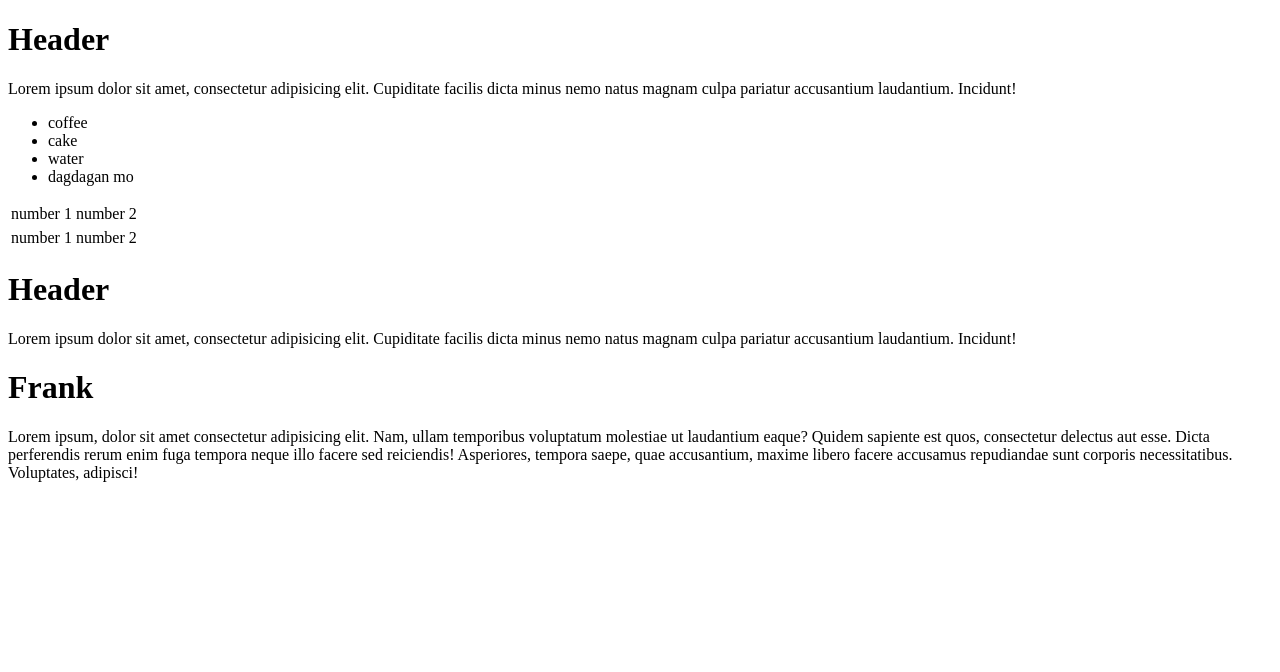
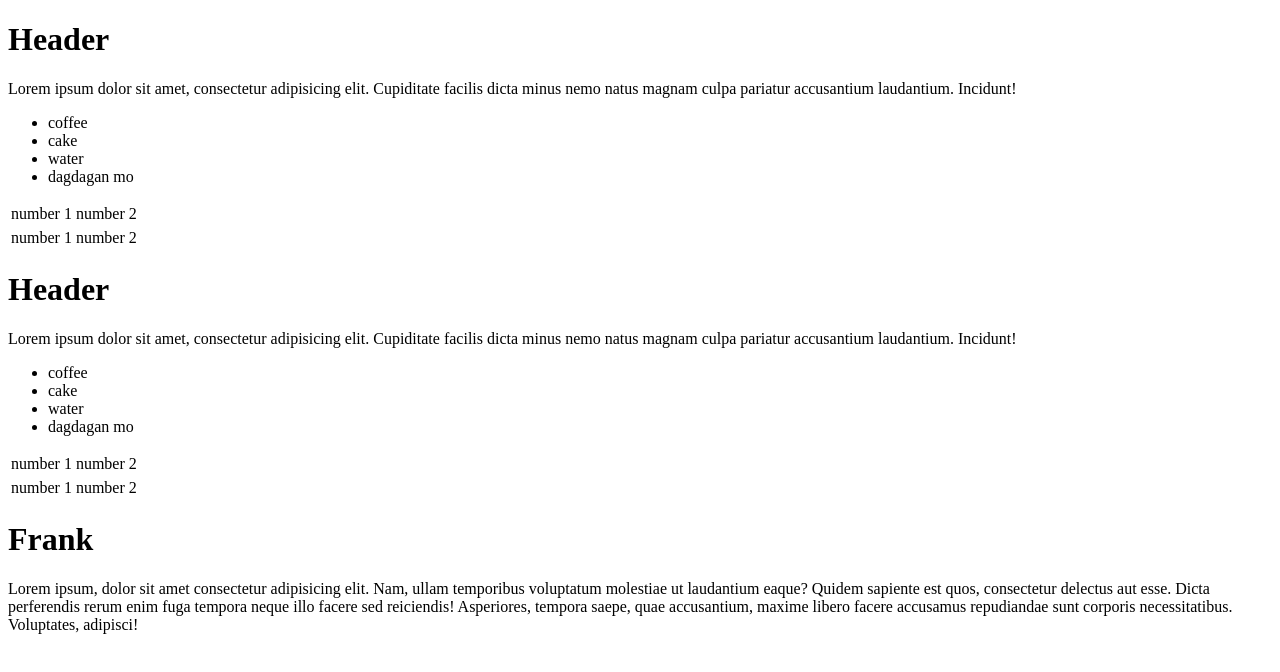
Before and after one commit to cxzeri00/collabs, a plain HTML site: page index.html in a window 1280 px wide. Drawn offline with Linux system fonts and the light colour scheme.

Commit message:
updated1

```diff
--- a/index.html
+++ b/index.html
@@ -36,6 +36,25 @@
     <h1>Header</h1>
     <p>Lorem ipsum dolor sit amet, consectetur adipisicing elit. Cupiditate facilis dicta minus nemo natus magnam culpa
         pariatur accusantium laudantium. Incidunt!</p>
+        <ul>
+            <li>coffee</li>
+            <li>cake</li>
+            <li>water</li>
+            <li>dagdagan mo</li>
+        </ul>
+        <table>
+            <tr>
+                <td>number 1</td>
+                <td>number 2</td>
+            </tr>
+        </table>
+        <table>
+            <tr>
+                <td>number 1</td>
+                <td>number 2</td>
+            </tr>
+        </table>
+
 
 
     <!-- Frank -->
```
